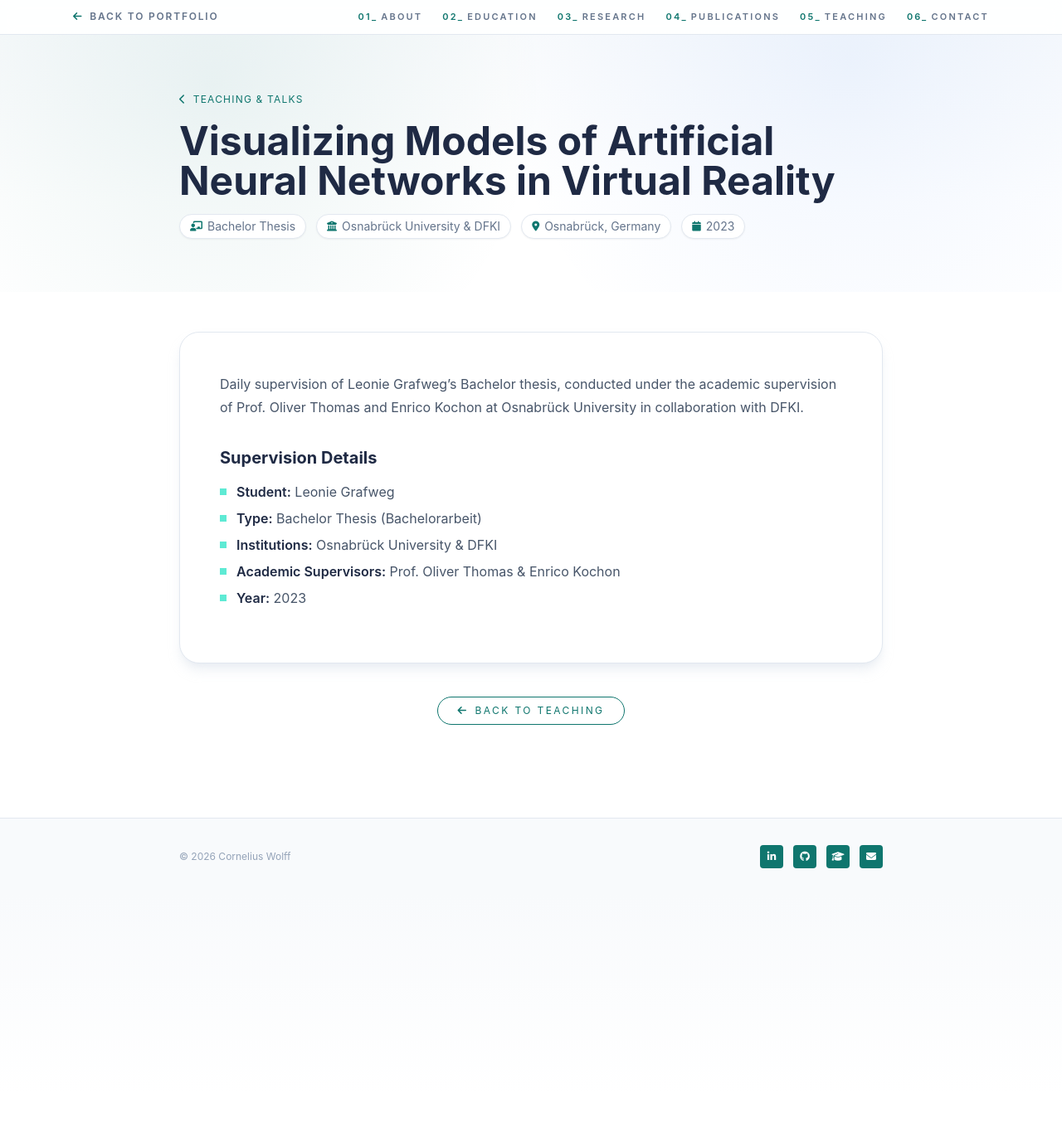
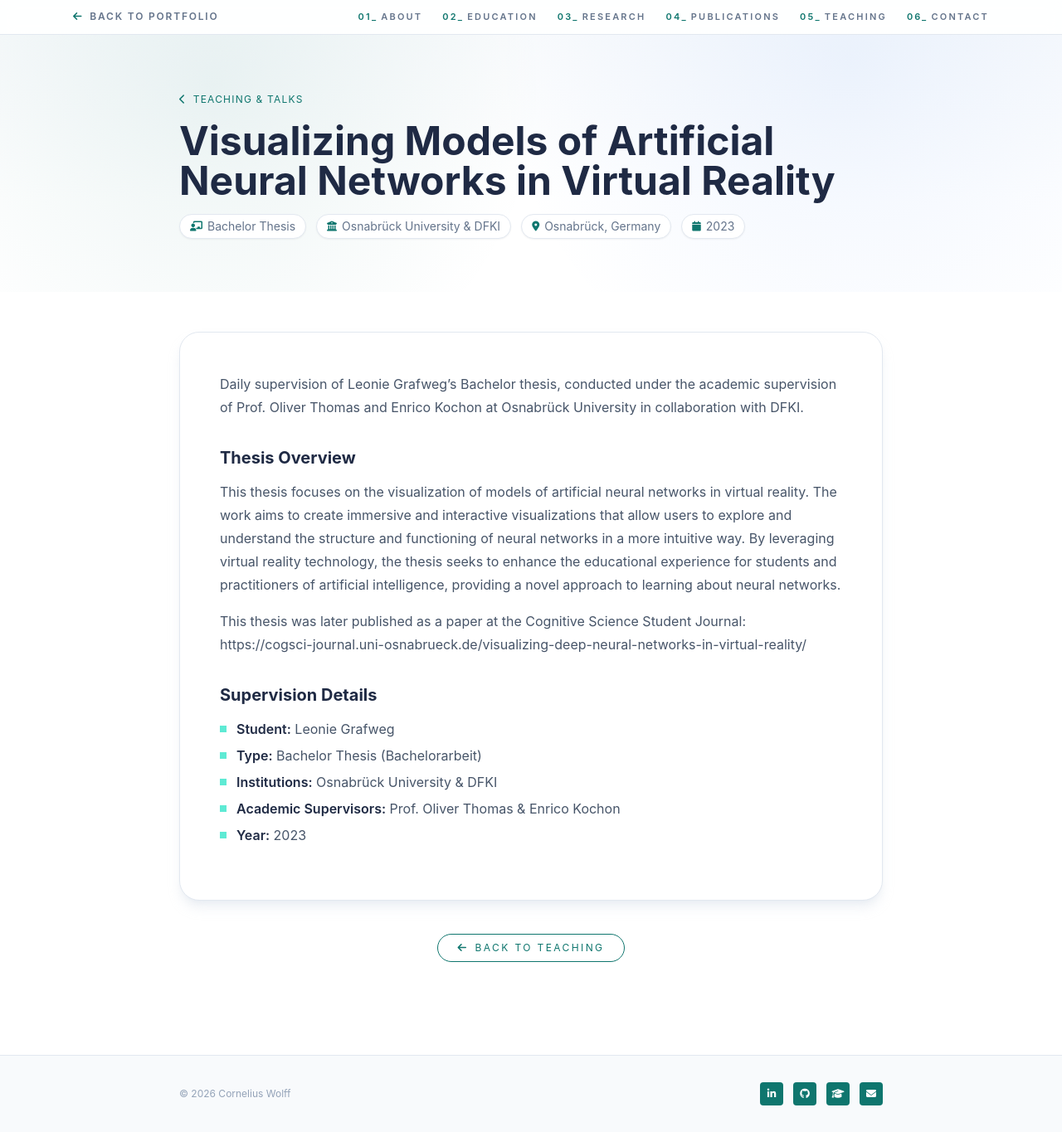
Before and after one commit to cowolff/cowolff.github.io, a Jekyll site: the page built from _supervision/2023-grafweg.md, in a window 1280 px wide and 1365 px high. Shown: the whole window at 83% size. Built offline with Jekyll 4.4.1, drawn with Linux system fonts in a browser that asks for light colours; nearby versions of some CDN libraries; comment, search, counter and statistics services are not loaded.

Commit message:
Update 2023-grafweg.md

```diff
--- a/_supervision/2023-grafweg.md
+++ b/_supervision/2023-grafweg.md
@@ -12,6 +12,11 @@ supervisors: "Prof. Oliver Thomas & Enrico Kochon"
 
 Daily supervision of Leonie Grafweg's Bachelor thesis, conducted under the academic supervision of Prof. Oliver Thomas and Enrico Kochon at Osnabrück University in collaboration with DFKI.
 
+## Thesis Overview
+This thesis focuses on the visualization of models of artificial neural networks in virtual reality. The work aims to create immersive and interactive visualizations that allow users to explore and understand the structure and functioning of neural networks in a more intuitive way. By leveraging virtual reality technology, the thesis seeks to enhance the educational experience for students and practitioners of artificial intelligence, providing a novel approach to learning about neural networks.
+
+This thesis was later published as a paper at the Cognitive Science Student Journal: https://cogsci-journal.uni-osnabrueck.de/visualizing-deep-neural-networks-in-virtual-reality/
+
 ## Supervision Details
 
 * **Student:** Leonie Grafweg
```
